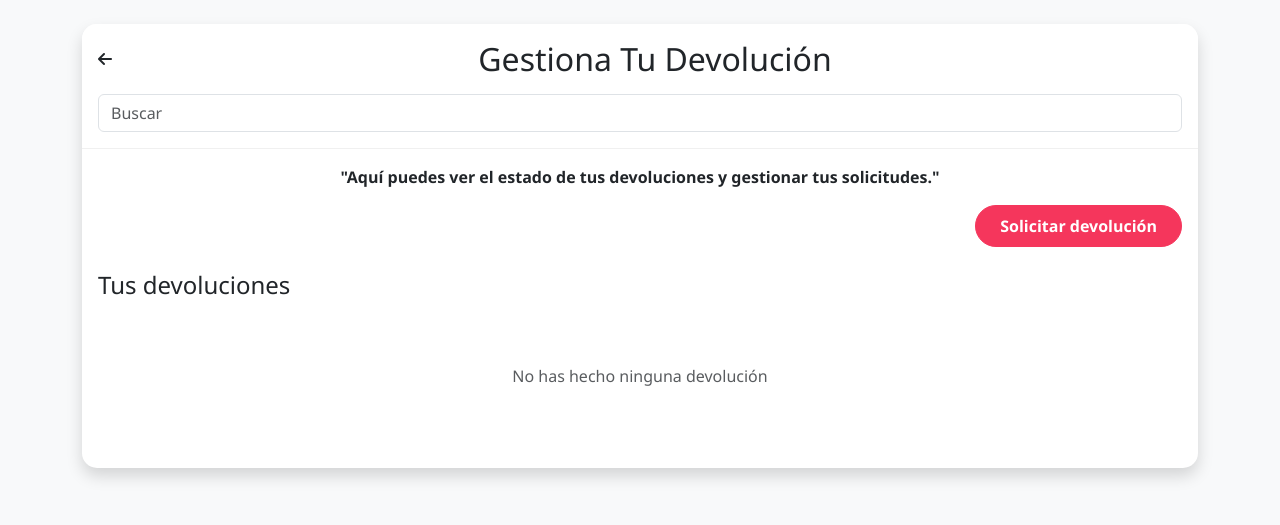
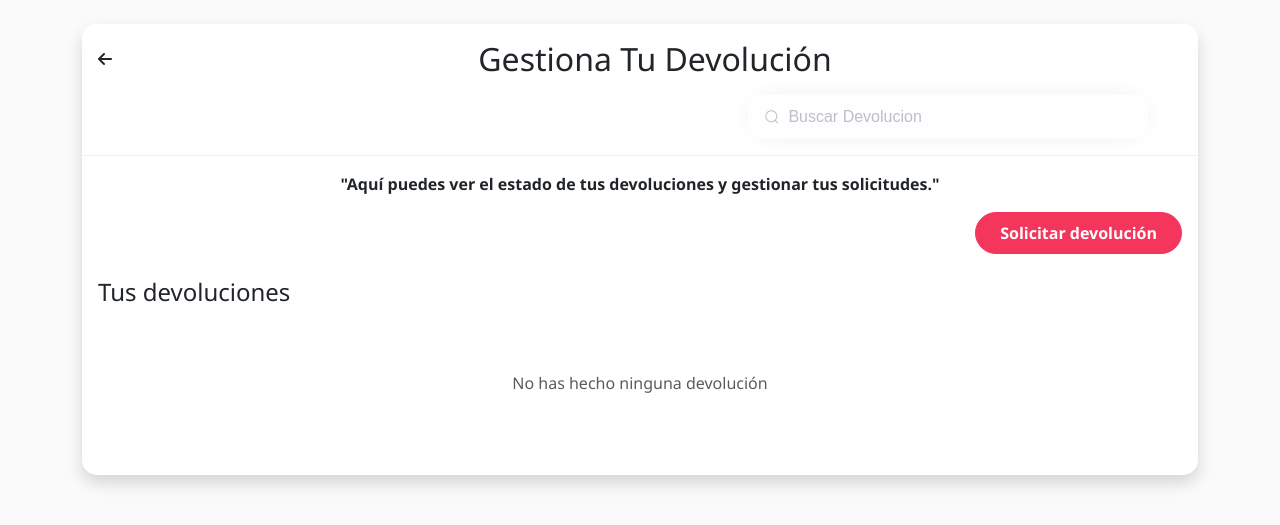
Before and after one commit to al-mr1234/fantasiaintima, a Django app: page /devoluciones in a window 1280 px wide. Shown: the top 525 px of the page. Run offline with Django 5.2, Linux system fonts and the light colour scheme; some libraries are stand-ins or nearby versions.

Commit message:
actualice la vista de devoluciones

```diff
--- a/sexshop/appsexshop/static/css/devoluciones.css
+++ b/sexshop/appsexshop/static/css/devoluciones.css
@@ -1,6 +1,6 @@
 /* Estilos generales */
 body {
-    background-color: #f8f9fa;
+    background-color: #fbfafa;
     font-family: 'Segoe UI', Tahoma, Geneva, Verdana, sans-serif;
 }
 
@@ -92,11 +92,62 @@ body {
     transform: scale(1.1);
 }
 
-/* Estilos para el formulario */
+/* Estilos de los input */
 .form-control:focus, .form-select:focus {
-    border-color: #f5365c;
-    box-shadow: 0 0 0 0.25rem rgba(255, 76, 205, 0.25);
+    border-color: black;
+    box-shadow: 0 0 0 0.25rem rgba(255, 255, 255, 0.25);
 }
+
+/* Buscador */
+.group {
+  display: flex;
+  line-height: 28px;
+  align-items: center;
+  position: relative;
+  margin-left: 60%;
+  margin-top: 16px;
+}
+
+.input {
+  font-family: "Montserrat", sans-serif;
+  width: 400px;
+  height: 45px;
+  padding-left: 2.5rem;
+  box-shadow: 0 0 25px -11px #0000002f;
+  border: 0;
+  border-radius: 12px;
+  background-color: #fefeff;
+  outline: none;
+  color: #000000;
+  transition: all 0.25s cubic-bezier(0.19, 1, 0.22, 1);
+  cursor: text;
+  z-index: 0;
+}
+
+.input::placeholder {
+  color: #bdbecb;
+}
+
+
+.search-icon {
+  position: absolute;
+  left: 1rem;
+  fill: #bdbecb;
+  width: 1rem;
+  height: 1rem;
+  pointer-events: none;
+  z-index: 1;
+}
+
+@media (max-width: 776px) {
+    .group {
+      float: right;
+      width: 300px;
+    }
+
+
+}
+/* Buscador */
 
 .form-check-input:checked {
     background-color: #f5365c;
--- a/sexshop/appsexshop/static/js/pedidos/devoluciones.js
+++ b/sexshop/appsexshop/static/js/pedidos/devoluciones.js
@@ -35,6 +35,31 @@ document.addEventListener('DOMContentLoaded', function() {
         ]
     };
 
+    // Funciones de persistencia
+    function guardarDevoluciones() {
+        try {
+            localStorage.setItem('devoluciones', JSON.stringify(devoluciones));
+        } catch (error) {
+            console.error('Error al guardar devoluciones:', error);
+        }
+    }
+
+    function cargarDevolucionesGuardadas() {
+        try {
+            const devolucionesGuardadas = localStorage.getItem('devoluciones');
+            if (devolucionesGuardadas) {
+                devoluciones = JSON.parse(devolucionesGuardadas);
+                // Convertir las fechas de string a objeto Date
+                devoluciones.forEach(devolucion => {
+                    devolucion.fecha = new Date(devolucion.fecha);
+                });
+            }
+        } catch (error) {
+            console.error('Error al cargar devoluciones:', error);
+            devoluciones = [];
+        }
+    }
+
     // Event Listeners
     btnSolicitarDevolucion.addEventListener('click', abrirModalDevolucion);
     formDevolucion.addEventListener('submit', procesarDevolucion);
@@ -43,6 +68,7 @@ document.addEventListener('DOMContentLoaded', function() {
     selectPedido.addEventListener('change', cargarProductos);
 
     // Cargar datos iniciales
+    cargarDevolucionesGuardadas(); // Cargar desde localStorage primero
     cargarDevoluciones();
 
     // Funciones
@@ -134,6 +160,9 @@ document.addEventListener('DOMContentLoaded', function() {
         // Guardar la devolución
         devoluciones.push(devolucion);
         ultimaDevolucionTiempo = new Date();
+
+        // Persistir en localStorage
+        guardarDevoluciones();
 
         // Actualizar UI
         actualizarListaDevoluciones();
@@ -289,6 +318,10 @@ document.addEventListener('DOMContentLoaded', function() {
                 if (result.isConfirmed) {
                     // Eliminar la devolución
                     devoluciones.splice(index, 1);
+
+                    // Persistir cambios en localStorage
+                    guardarDevoluciones();
+
                     actualizarListaDevoluciones();
 
                     Swal.fire(
@@ -315,8 +348,10 @@ document.addEventListener('DOMContentLoaded', function() {
     }
 
     function generarId() {
-        // Generar ID aleatorio entre 100 y 999
-        return Math.floor(Math.random() * 900 + 100);
+        // Generar ID único basado en timestamp y número aleatorio
+        const timestamp = Date.now();
+        const random = Math.floor(Math.random() * 1000);
+        return parseInt(timestamp.toString().slice(-6) + random.toString().padStart(3, '0'));
     }
 
     function formatearFecha(fecha) {
@@ -341,4 +376,14 @@ document.addEventListener('DOMContentLoaded', function() {
 
         return motivos[motivo] || motivo;
     }
+
+    // Función adicional para limpiar localStorage (útil para desarrollo/testing)
+    function limpiarDevoluciones() {
+        localStorage.removeItem('devoluciones');
+        devoluciones = [];
+        cargarDevoluciones();
+    }
+
+    // Exponer función de limpieza globalmente para uso en consola (opcional)
+    window.limpiarDevoluciones = limpiarDevoluciones;
 });
--- a/sexshop/appsexshop/templates/pedidos/devoluciones.html
+++ b/sexshop/appsexshop/templates/pedidos/devoluciones.html
@@ -18,12 +18,19 @@
         <div class="card shadow">
             <div class="card-header bg-white py-3">
                 <div class="d-flex align-items-center">
-                    <a href="#" class="text-dark me-3"><i class="fas fa-arrow-left"></i></a>
+                    <a href="{% url 'Ladingpage' %}" class="text-dark me-3"><i class="fas fa-arrow-left"></i></a>
                     <h2 class="card-title mb-0 text-center flex-grow-1">Gestiona Tu Devolución</h2>
                 </div>
-                <div class="input-group mt-3">
-                    <input type="text" class="form-control" placeholder="Buscar" aria-label="Buscar">
-                </div>
+
+              <div class="group" id="search-group">
+    <svg viewBox="0 0 24 24" aria-hidden="true" class="search-icon">
+      <g>
+        <path d="M21.53 20.47l-3.66-3.66C19.195 15.24 20 13.214 20 11c0-4.97-4.03-9-9-9s-9 4.03-9 9 4.03 9 9 9c2.215 0 4.24-.804 5.808-2.13l3.66 3.66c.147.146.34.22.53.22s.385-.073.53-.22c.295-.293.295-.767.002-1.06zM3.5 11c0-4.135 3.365-7.5 7.5-7.5s7.5 3.365 7.5 7.5-3.365 7.5-7.5 7.5-7.5-3.365-7.5-7.5z"></path>
+      </g>
+    </svg>
+    <input id="query" class="input" type="search" placeholder="Buscar Devolucion" name="searchbar">
+  </div>
+
             </div>
             <div class="card-body">
                 <p class="text-center fw-bold">"Aquí puedes ver el estado de tus devoluciones y gestionar tus solicitudes."</p>
@@ -89,7 +96,7 @@
                                 <option value="dañado">Producto dañado en tránsito</option>
                                 <option value="equivocado">Producto equivocado</option>
                                 <option value="incompleto">Pedido incompleto</option>
-                                <option value="arrepentimiento">Ya no lo necesito</option>
+
                                 <option value="otro">Otro motivo</option>
                             </select>
                             <div class="invalid-feedback">
```
